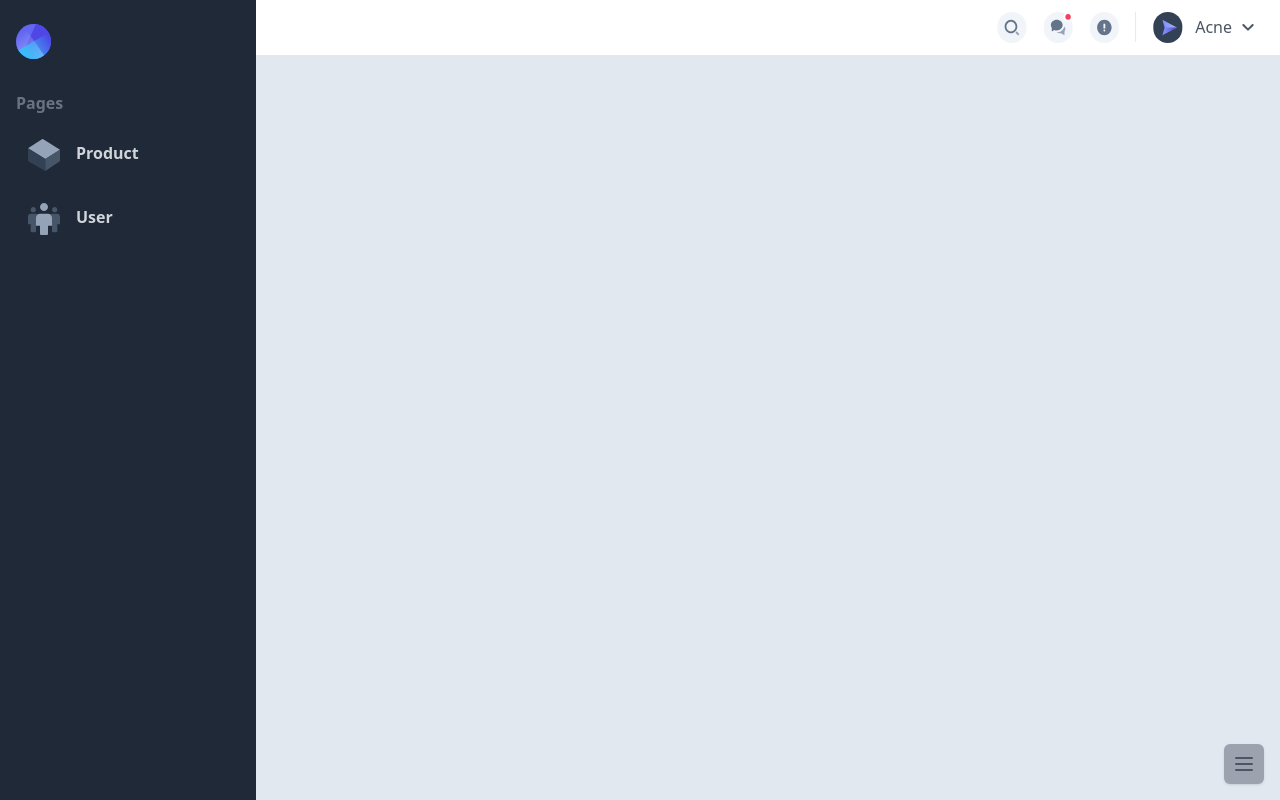
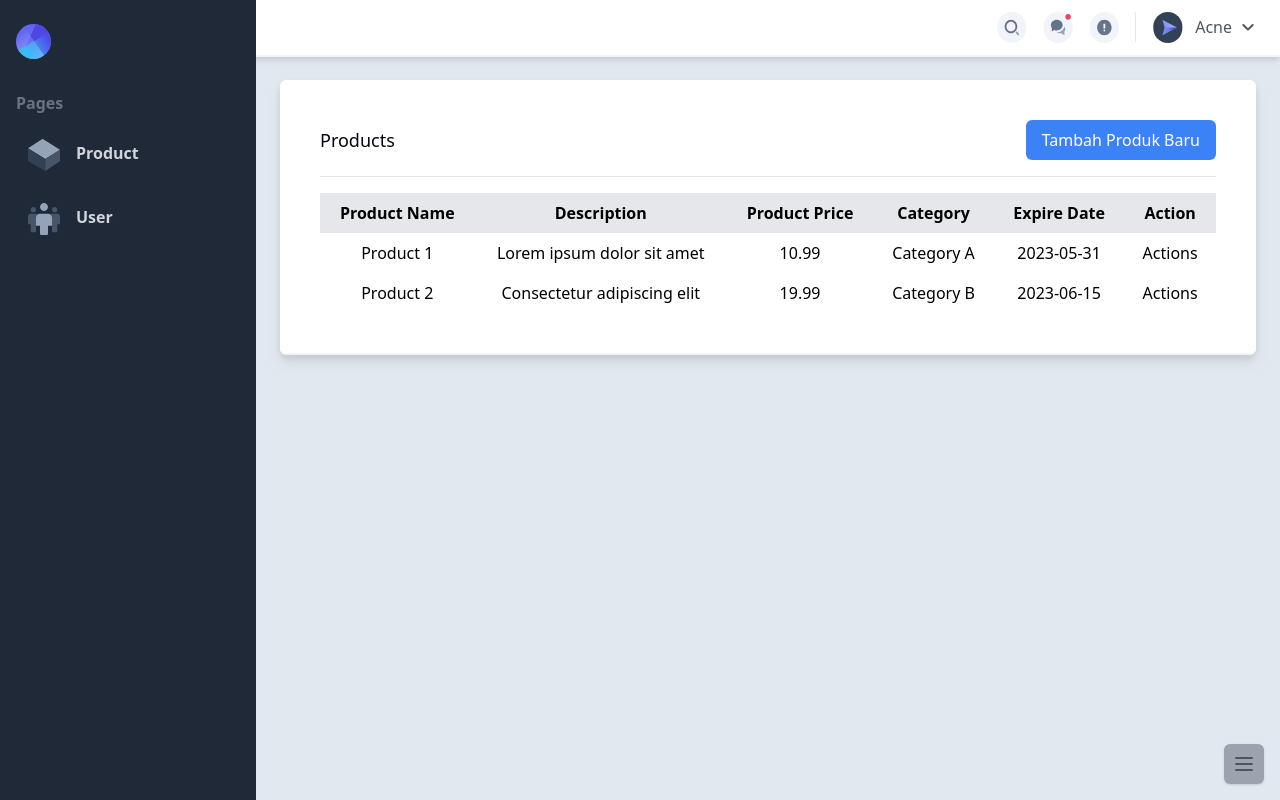
Before and after one commit to alfitof/tefa-basicComponents, a Next.js app: page / in a window 1280 px wide. Built offline with nearby package versions, Linux system fonts and the light colour scheme.

Commit message:
Table Content

```diff
--- a/components/Header.jsx
+++ b/components/Header.jsx
@@ -7,7 +7,7 @@ import Line from "../assets/Line.svg";
 
 const Header = () => {
   return (
-    <header className="fixed top-0 left-0 z-50 w-full px-4 py-2 bg-white">
+    <header className="fixed top-0 left-0 z-50 w-full px-4 py-2 bg-white border-b-2 border-gray-100 drop-shadow-md">
       <div className="flex items-center justify-between">
         <button className="p-2 text-gray-500 rounded-md hover:text-white focus:outline-none"></button>
         <nav>
--- a/pages/index.js
+++ b/pages/index.js
@@ -1,6 +1,7 @@
 import React, { useState } from "react";
 import Sidebar from "../components/Sidebar";
 import Header from "../components/Header";
+import Link from "next/link";
 
 const Home = () => {
   const [isSidebarOpen, setSidebarOpen] = useState(true);
@@ -8,6 +9,26 @@ const Home = () => {
   const toggleSidebar = () => {
     setSidebarOpen(!isSidebarOpen);
   };
+
+  const products = [
+    {
+      id: 1,
+      productName: "Product 1",
+      description: "Lorem ipsum dolor sit amet",
+      productPrice: 10.99,
+      category: "Category A",
+      expireDate: "2023-05-31",
+    },
+    {
+      id: 2,
+      productName: "Product 2",
+      description: "Consectetur adipiscing elit",
+      productPrice: 19.99,
+      category: "Category B",
+      expireDate: "2023-06-15",
+    },
+    // Tambahkan data produk lainnya di sini
+  ];
 
   return (
     <div>
@@ -32,6 +53,55 @@ const Home = () => {
         </svg>
       </button>
       <Sidebar isOpen={isSidebarOpen} />
+      <main className={`px-6 pb-6 pt-20 ${isSidebarOpen ? "ml-64" : "ml-0"}`}>
+        <div className="px-10 py-10  bg-white rounded-md border-b-2 border-gray-100 drop-shadow-lg ">
+          <div className="flex items-center justify-between mb-4">
+            <h1 className="text-lg text-gray-950 font-medium">Products</h1>
+            <button className="px-4 py-2 bg-blue-500 text-white rounded-md hover:bg-blue-600 focus:outline-none">
+              Tambah Produk Baru
+            </button>
+          </div>
+          <hr className="mb-4" />
+          <div class="relative overflow-x-auto">
+            <table className="w-full border-collapse">
+              <thead>
+                <tr className="bg-gray-200">
+                  <th className="py-2 px-4 ">Product Name</th>
+                  <th className="py-2 px-4 ">Description</th>
+                  <th className="py-2 px-4 ">Product Price</th>
+                  <th className="py-2 px-4 ">Category</th>
+                  <th className="py-2 px-4 ">Expire Date</th>
+                  <th className="py-2 px-4 ">Action</th>
+                </tr>
+              </thead>
+              <tbody>
+                {products.map((product) => (
+                  <tr key={product.id}>
+                    <td className="py-2 px-4 text-center">
+                      <Link href={`/products/${product.id}`}>
+                        {product.productName}
+                      </Link>
+                    </td>
+                    <td className="py-2 px-4 text-center">
+                      {product.description}
+                    </td>
+                    <td className="py-2 px-4 text-center">
+                      {product.productPrice}
+                    </td>
+                    <td className="py-2 px-4 text-center">
+                      {product.category}
+                    </td>
+                    <td className="py-2 px-4 text-center">
+                      {product.expireDate}
+                    </td>
+                    <td className="py-2 px-4 text-center">Actions</td>
+                  </tr>
+                ))}
+              </tbody>
+            </table>
+          </div>
+        </div>
+      </main>
     </div>
   );
 };
--- /dev/null
+++ b/pages/products/[id].js
@@ -0,0 +1,15 @@
+import { useRouter } from "next/router";
+
+const ProductPage = () => {
+  const router = useRouter();
+  const { id } = router.query;
+
+  return (
+    <div>
+      <h1>Halaman Produk: {id}</h1>
+      {/* Tampilkan informasi produk lainnya */}
+    </div>
+  );
+};
+
+export default ProductPage;
```
